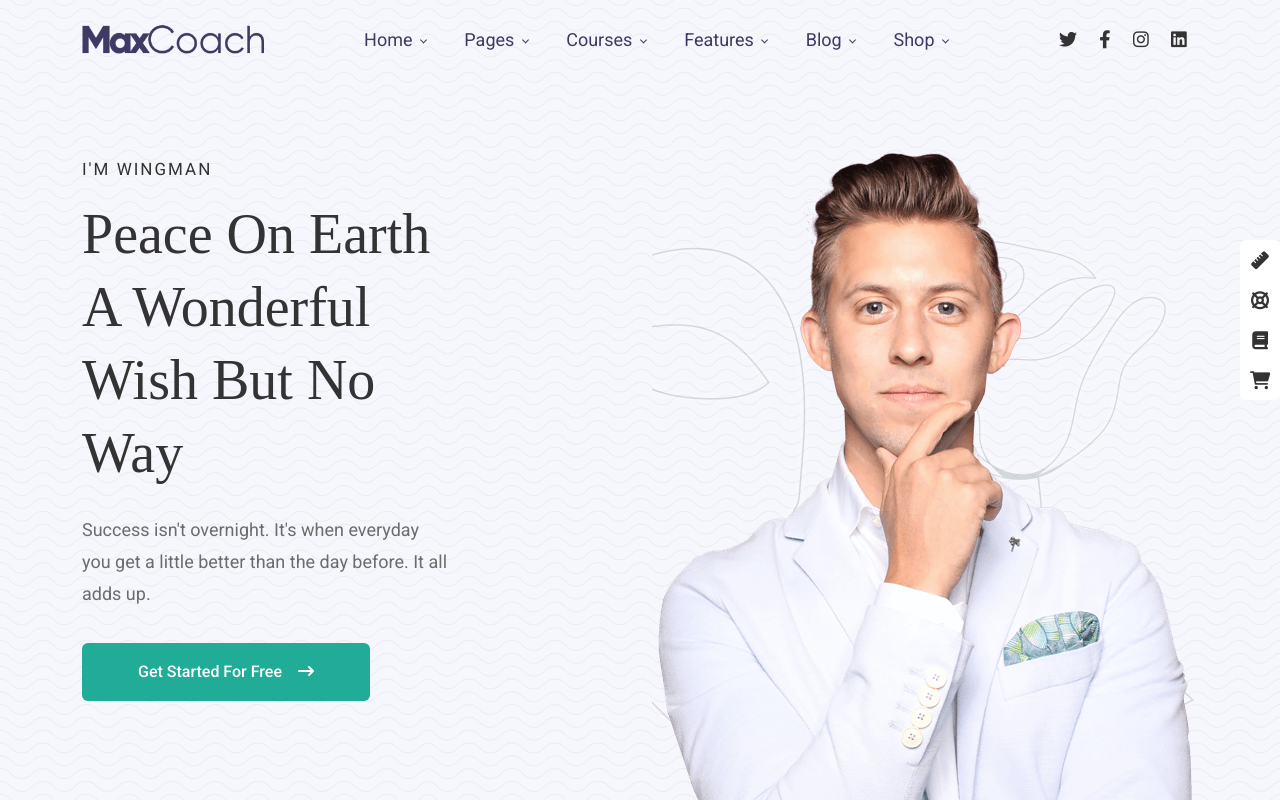
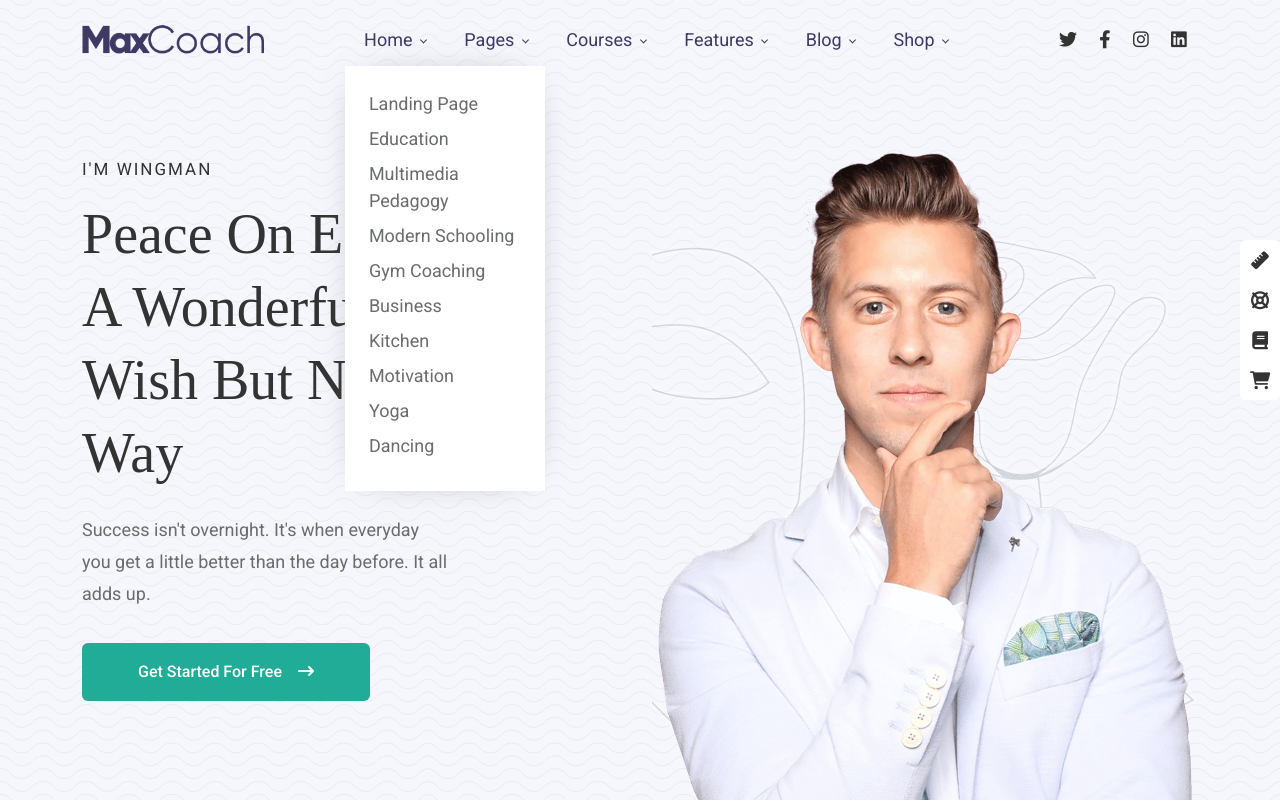
Before and after one commit to Salvatore-Gianfrancesco/proj-html-vuejs, a Vue app: page / in a window 1280 px wide. Both pictures are taken after a click on the link "Home". Shown: the top 800 px of the page. Built offline with nearby package versions, Linux system fonts and the light colour scheme.

Commit message:
added header dropdown menu

```diff
--- a/src/components/HeaderLinks.vue
+++ b/src/components/HeaderLinks.vue
@@ -7,14 +7,41 @@ export default {
         return {
             store
         }
+    },
+    methods: {
+        showDropdown(i) {
+            // store.headerLinks[i].visible = !store.headerLinks[i].visible;
+
+            /* for (let j = 0; j < store.headerLinks.length; j++) {
+                store.headerLinks[j].visible = false
+            } */
+
+            if (store.headerLinks[i].visible) {
+                store.headerLinks[i].visible = false;
+            } else {
+                store.headerLinks.forEach(link => {
+                    link.visible = false;
+                });
+
+                store.headerLinks[i].visible = true;
+            }
+
+        }
     }
 }
 </script>
 
 <template>
     <nav class="header_links">
-        <a href="#" v-for="link in store.headerLinks">{{ link }}
+        <a href="#" v-for="(link, i) in store.headerLinks" class="position-relative" @click="showDropdown(i)">
+            {{ link.name }}
             <span class="dropdown_icon ms-1"></span>
+
+            <div class="dropdown_menu" v-if="link.visible">
+                <ul class="m-0 p-3">
+                    <li class="pb-2" v-for="dropdown in link.dropdown">{{ dropdown }}</li>
+                </ul>
+            </div>
         </a>
     </nav>
 </template>
@@ -39,6 +66,30 @@ export default {
             transition: 0.3s;
         }
 
+        .dropdown_menu {
+            width: 200px;
+            background-color: $mt-light;
+            padding: 0.5rem;
+            box-shadow: 0px 0px 40px -25px $mt-gray;
+            position: absolute;
+            bottom: -1rem;
+            left: 0;
+            transform: translate(0, 100%);
+
+            ul {
+                color: $mt-gray;
+                list-style: none;
+
+                li {
+                    transition: 0.3s;
+
+                    &:hover {
+                        color: $mt-dark;
+                    }
+                }
+            }
+        }
+
         &:hover {
             color: $mt-primary;
             border-bottom: 1px solid $mt-primary;
--- a/src/store.js
+++ b/src/store.js
@@ -6,15 +6,6 @@ export const store = reactive({
     address: '382 NE 191st St # 87394 Miami, FL 33179-3899',
     contact: '+1 (305) 547-9909 (9am - 5pm EST, Monday - Friday)',
     email: 'support@maxcoach.com',
-
-    headerLinks: [
-        'Home',
-        'Pages',
-        'Courses',
-        'Features',
-        'Blog',
-        'Shop'
-    ],
 
     courses: [
         {
@@ -118,15 +109,44 @@ export const store = reactive({
         }
     ],
 
+    headerLinks: [
+        {
+            name: 'Home',
+            dropdown: ['Landing Page', 'Education', 'Multimedia Pedagogy', 'Modern Schooling', 'Gym Coaching', 'Business', 'Kitchen', 'Motivation', 'Yoga', 'Dancing'],
+            visible: false
+        },
+        {
+            name: 'Pages',
+            dropdown: ['Start Here', 'About me', 'Latest Online Courses', 'Book Store', 'Real Stories', 'Posts'],
+            visible: false
+        },
+        {
+            name: 'Courses',
+            dropdown: ['Learn more', 'Our Courses', 'Become a Teacher'],
+            visible: false
+        },
+        {
+            name: 'Features',
+            dropdown: ['Events'],
+            visible: false
+        },
+        {
+            name: 'Blog',
+            dropdown: ['Blog List', 'Writers'],
+            visible: false
+        },
+        {
+            name: 'Shop',
+            dropdown: ['Wishlist', 'Cart', 'Purchase Guide', 'Privacy Policy', 'Terms of Service'],
+            visible: false
+        }
+    ],
+
     footerLinks: [
         {
             title: 'Explore',
             links: ['Start here', 'Blog', 'About us', 'Success story', 'Courses', 'Contact us']
         },
-        /* {
-             title: '',
-             links: ['Success story', 'Courses', 'Contact us']
-         }, */
         {
             title: 'Information',
             links: ['Membership', 'Purchase guide', 'Privacy policy', 'Terms of service']
```
